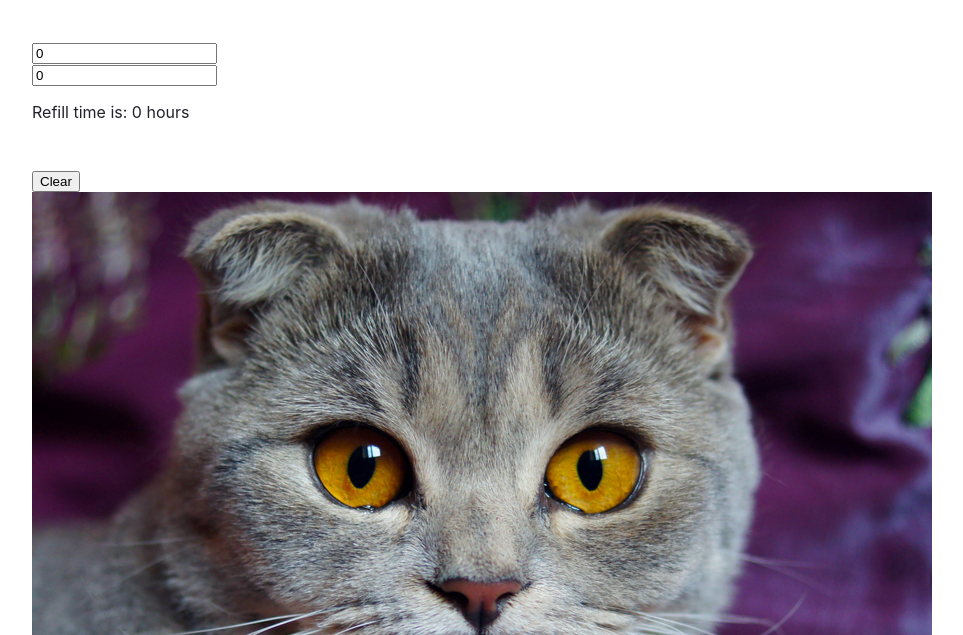
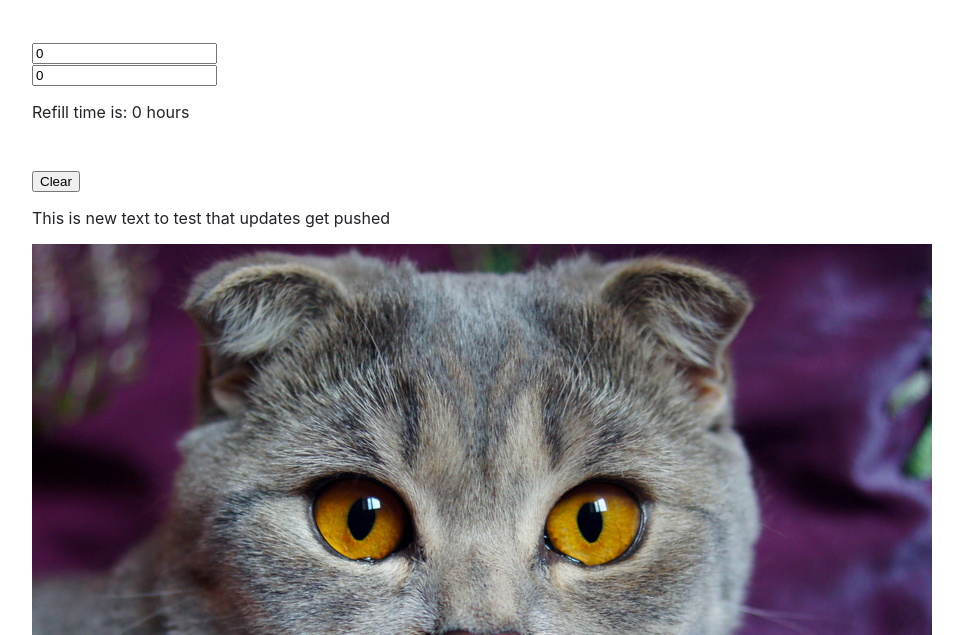
Before and after one commit to MotorizedWandOfFury/gatsby-pwa-poc, a Gatsby site: page / in a window 1280 px wide. Shown: the part 165-800 px from the top of the page, without its empty margins (72-1035 px from the left). Built offline with nearby package versions, Linux system fonts and the light colour scheme; Gatsby itself is replaced by a stand-in of ours.

Commit message:
testing if changes are reflected

```diff
--- a/src/pages/index.tsx
+++ b/src/pages/index.tsx
@@ -110,6 +110,7 @@ const IndexPage: FC<PageProps> = () => {
           setDripRate(0)
         }}>Clear</button>
       </div>
+      <p>This is new text to test that updates get pushed</p>
       <img
         alt="cat picture 2"
         src={catPicture}
```
